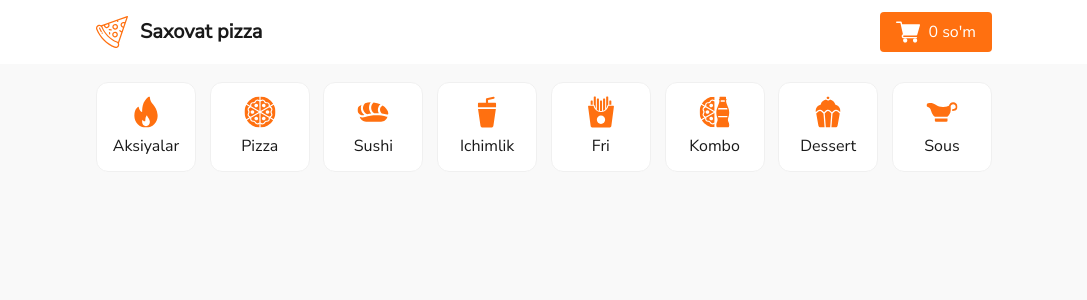
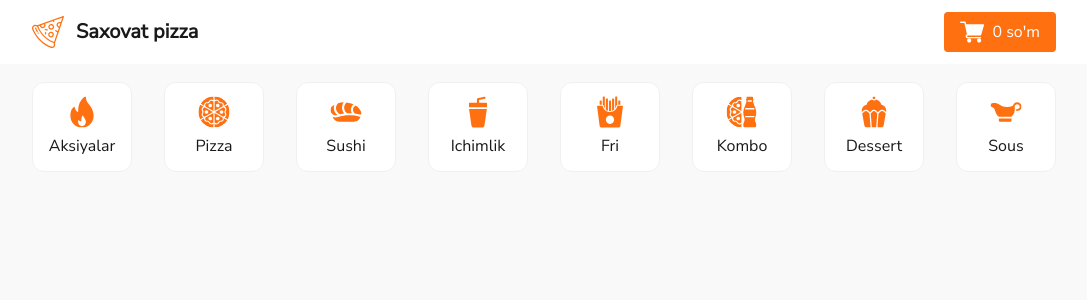
Before and after one commit to MuhammadjonAzimov/sahovatpizza, a React (Create React App) app: page / in a window 1280 px wide. Shown: the top 300 px of the page, without its empty margins (96-1183 px from the left). Built offline with nearby package versions, Linux system fonts and the light colour scheme.

Commit message:
scrrol qoshildi

```diff
--- a/src/Components/Nav.jsx
+++ b/src/Components/Nav.jsx
@@ -26,6 +26,7 @@ const Nav = () => {
             </Header>
 
             <Navigation>
+                <div className="menu">
                     <div className="nav-box">
                         <img className="nav-box_icon" src={fire} alt="" />
                         <span className="nav-box_text">Aksiyalar</span>
@@ -58,6 +59,7 @@ const Nav = () => {
                         <img className="nav-box_icon" src={sauce} alt="" />
                         <span className="nav-box_text">Sous</span>
                     </div>
+                </div>
             </Navigation>
         </Wrapper>
     );
@@ -75,11 +77,29 @@ const Wrapper = styled.div`
 const Navigation = styled.div`
     width: 100%;
     height: 125px;
-    padding: 0 15%;
+    padding: 0 10%;
     user-select: none;
+
+    @media  (max-width: 1000px) {
+        height: 70px;
+    }
+
+    .menu {
+        width: 100%;
+        height: 100%;
         display: flex;
         align-items: center;
         justify-content: space-between;
+
+        @media  (max-width: 1000px) {
+            gap: 20px;
+            overflow-x: auto;
+
+            ::-webkit-scrollbar {
+                width: 0;
+            }
+        }
+    }
 
     .nav-box {
         width: 100px;
@@ -94,6 +114,15 @@ const Navigation = styled.div`
         border-radius: 12px;
         cursor: pointer;
 
+        @media  (max-width: 1000px) {
+            width: 100px;
+            height: 40px;
+            flex-direction: row;
+            justify-content: space-between;
+            border-radius: 6px;
+            padding: 0 12px;
+        }
+
         :hover {
             .nav-box_text {
                 color: #E23535;
@@ -103,6 +132,11 @@ const Navigation = styled.div`
         .nav-box_icon {
             width: 32px;
             height: 32px;
+
+            @media  (max-width: 1000px) {
+                width: 24px;
+                height: 24px;
+            }
         }
 
         .nav-box_text {
@@ -110,6 +144,12 @@ const Navigation = styled.div`
             font-size: 16px;
             line-height: 24px;
             color: #191919;
+
+            @media  (max-width: 1000px) {
+                font-weight: 400;
+                font-size: 14px;
+                line-height: 18px;
+            }
         }
     }
 `;
@@ -117,7 +157,7 @@ const Navigation = styled.div`
 const Header = styled.div`
     width: 100%;
     height: 64px;
-    padding: 0 15%;
+    padding: 0 10%;
     background-color: white;
     user-select: none;
 
```
Lines whose indentation alone changed are shown as unchanged.
